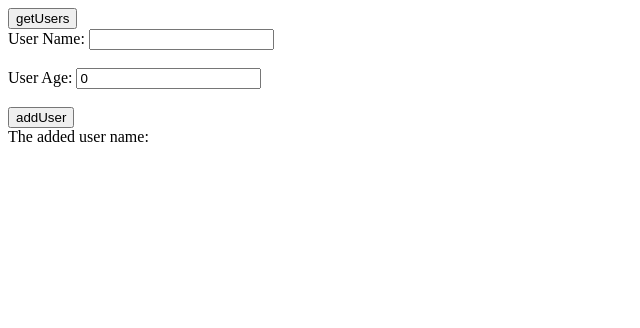
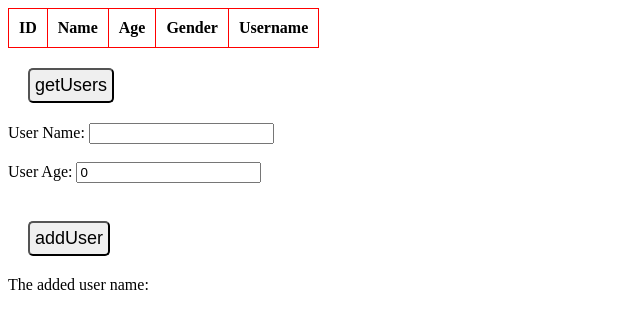
Before and after one commit to Fangfang-POC/graphql-apollo-poc, a React app: page / in a window 1280 px wide. Shown: the top 328 px of the page, without its empty margins (0-640 px from the left). Built offline with nearby package versions, Linux system fonts and the light colour scheme.

Commit message:
add style for the app

```diff
--- a/package.json
+++ b/package.json
@@ -12,7 +12,7 @@
     "download:schema": "npx apollo-codegen introspect-schema http://localhost:4000/graphql --header --output schema.json",
     "generate-json-from-local-graphql": "npx apollo-codegen introspect-schema schema.graphql --output schema.json",
     "generate:types": "npx apollo-codegen generate **/*.graphql --schema schema.json --target typescript --output src/gql.ts",
-    "gen:types": "npx graphql-codegen --config codegen.yaml",
+    "gen:types": "graphql-codegen --config codegen.yaml",
     "prepare": "npx husky install"
   },
   "repository": {
@@ -43,6 +43,8 @@
     "eslint-plugin-prettier": "^4.0.0",
     "html-webpack-plugin": "^5.5.0",
     "prettier": "^2.3.2",
+    "sass": "^1.50.0",
+    "sass-loader": "^12.6.0",
     "style-loader": "^3.3.1",
     "ts-loader": "^9.2.8",
     "typescript": "^4.6.3",
--- a/src/Users.tsx
+++ b/src/Users.tsx
@@ -59,13 +59,28 @@ export function GetUsers(): JSX.Element {
             ) : error ? (
                 <div>Error</div>
             ) : (
-                data?.users?.map((user) => (
-                    <div key={user?.id}>
-                        <span>{user?.id}</span>
-                        <span>{user?.name}</span>
-                        <span>{user?.age}</span>
-                    </div>
-                ))
+                <table>
+                    <thead>
+                        <tr>
+                            <th>ID</th>
+                            <th>Name</th>
+                            <th>Age</th>
+                            <th>Gender</th>
+                            <th>Username</th>
+                        </tr>
+                    </thead>
+                    <tbody>
+                        {data?.users?.map((user) => (
+                            <tr key={user?.id}>
+                                <td>{user?.id}</td>
+                                <td>{user?.name}</td>
+                                <td>{user?.age}</td>
+                                <td>{user?.gender}</td>
+                                <td>{user?.username}</td>
+                            </tr>
+                        ))}
+                    </tbody>
+                </table>
             )}
             <button onClick={() => getUsers()}>getUsers</button>
         </div>
--- a/src/graphql/mutations/addUser.graphql
+++ b/src/graphql/mutations/addUser.graphql
@@ -3,5 +3,7 @@
             name
             id
             age
+            username
+            gender
         }
     }
--- a/src/graphql/quries/getUsers.graphql
+++ b/src/graphql/quries/getUsers.graphql
@@ -3,5 +3,7 @@
             name
             id
             age
+            username
+            gender
         }
     }
--- a/src/index.css
+++ /dev/null
@@ -1,4 +0,0 @@
-span {
-    padding: 20px;
-    margin: 20px;
-}
--- /dev/null
+++ b/src/index.scss
@@ -0,0 +1,19 @@
+span {
+    padding: 20px;
+    margin: 20px;
+}
+
+table {
+    border-collapse: collapse;
+
+    th,td {
+        border: 1px solid red;
+        padding: 10px;
+    }
+}
+button {
+    font-size: 18px;
+    padding: 5px;
+    border-radius: 5px;
+    margin: 20px;
+}
--- a/src/index.tsx
+++ b/src/index.tsx
@@ -2,7 +2,7 @@ import React from 'react';
 import ReactDOM from 'react-dom';
 import { ApolloClient, InMemoryCache, ApolloProvider } from '@apollo/client';
 import { GetUsers, AddUser } from './Users';
-import './index.css';
+import './index.scss';
 
 const client = new ApolloClient({
     uri: 'http://localhost:4000/graphql',
--- a/src/types.ts
+++ b/src/types.ts
@@ -52,6 +52,11 @@ export type Faction = Node & {
   name?: Maybe<Scalars['String']>;
   ships?: Maybe<ShipConnection>;
 };
+
+export enum Gender {
+  Female = 'FEMALE',
+  Male = 'MALE'
+}
 
 export type Human = {
   __typename?: 'Human';
@@ -130,8 +135,10 @@ export type ShipEdge = {
 export type User = {
   __typename?: 'User';
   age?: Maybe<Scalars['Int']>;
+  gender?: Maybe<Gender>;
   id: Scalars['ID'];
   name?: Maybe<Scalars['String']>;
+  username?: Maybe<Scalars['String']>;
 };
 
 export type Vehicle = {
@@ -143,12 +150,12 @@ export type AddUserMutationMutationVariables = Exact<{
 }>;
 
 
-export type AddUserMutationMutation = { __typename?: 'Mutation', addUser?: { __typename?: 'User', name?: string | null, id: string, age?: number | null } | null };
+export type AddUserMutationMutation = { __typename?: 'Mutation', addUser?: { __typename?: 'User', name?: string | null, id: string, age?: number | null, username?: string | null, gender?: Gender | null } | null };
 
 export type UsersQueryQueryVariables = Exact<{ [key: string]: never; }>;
 
 
-export type UsersQueryQuery = { __typename?: 'Query', users?: Array<{ __typename?: 'User', name?: string | null, id: string, age?: number | null } | null> | null };
+export type UsersQueryQuery = { __typename?: 'Query', users?: Array<{ __typename?: 'User', name?: string | null, id: string, age?: number | null, username?: string | null, gender?: Gender | null } | null> | null };
 
 
 export const AddUserMutationDocument = gql`
@@ -157,6 +164,8 @@ export const AddUserMutationDocument = gql`
     name
     id
     age
+    username
+    gender
   }
 }
     `;
@@ -192,6 +201,8 @@ export const UsersQueryDocument = gql`
     name
     id
     age
+    username
+    gender
   }
 }
     `;
--- a/webpack.config.js
+++ b/webpack.config.js
@@ -17,6 +17,10 @@ module.exports = {
                 test: /\.css$/i,
                 use: ["style-loader", "css-loader"],
             },
+            {
+                test: /\.s([ac])ss/i,
+                use: ["style-loader", "css-loader", "sass-loader"],
+            }
         ],
     },
     resolve: {
```
Also changed, not shown: 1 other file (tests, documents, lock files or other folders).
